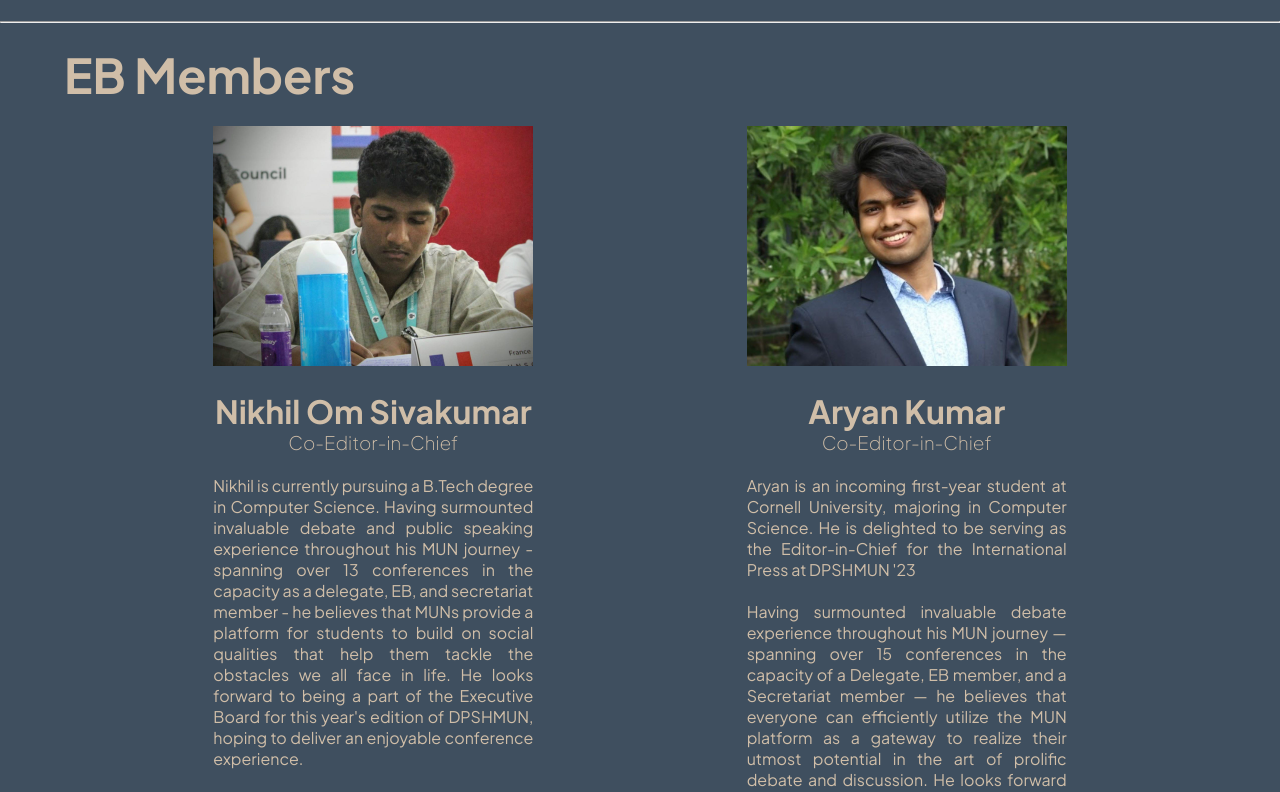
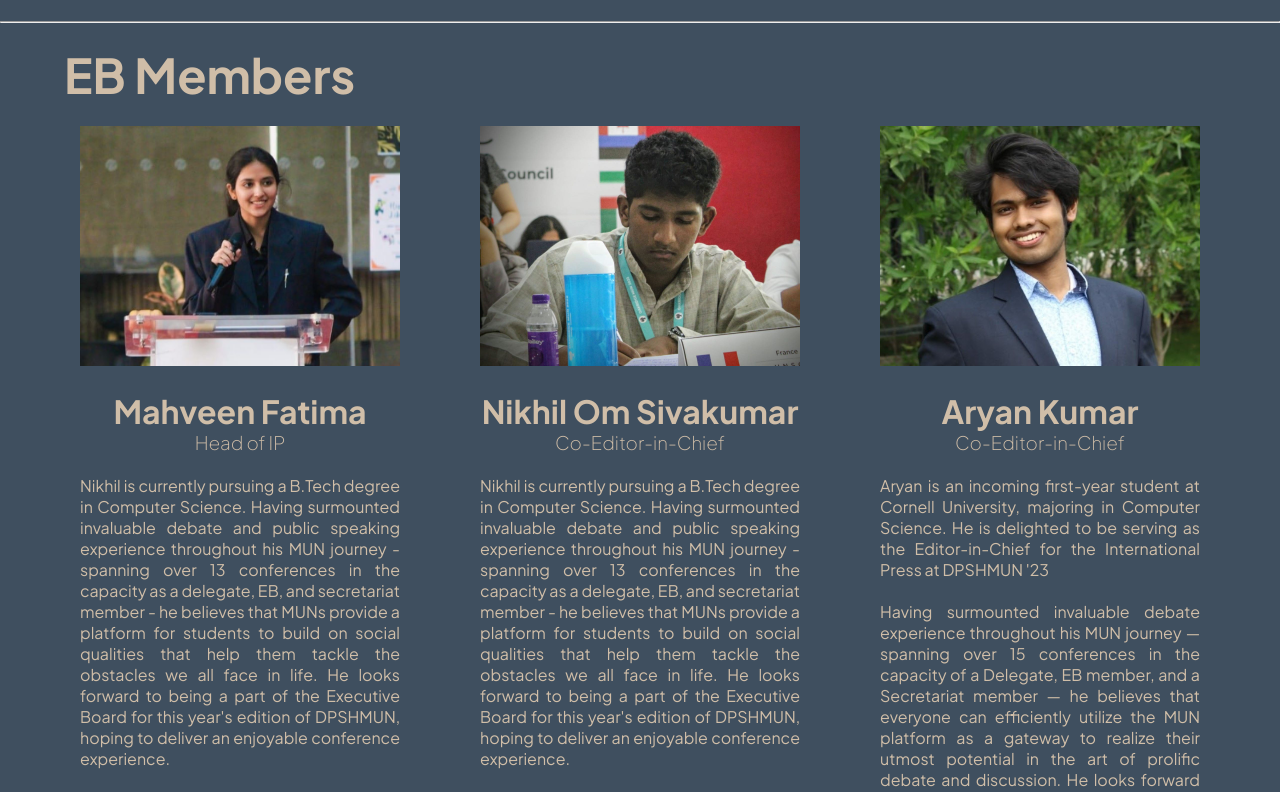
Before and after one commit to SEshaan/DPSH-MUN-Website, a SvelteKit app: page /IP in a window 1280 px wide. Shown: the part 1280-2072 px from the top of the page. Built offline with nearby package versions, Linux system fonts and the light colour scheme.

Commit message:
allocations + mahveen

```diff
--- a/src/routes/IP/+page.svelte
+++ b/src/routes/IP/+page.svelte
@@ -23,6 +23,12 @@
     <div id="eb">
         <h1>EB Members</h1><br>
         <div id="cards">
+            <div class="card">
+                <img src="./EB/Mahveen.jpeg" alt="" style="object-fit: contain;"><br><br>
+                <h2>Mahveen Fatima</h2><h3>Head of IP</h3><br>
+                <p>Nikhil is currently pursuing a B.Tech degree in Computer Science. Having surmounted invaluable debate and public speaking experience throughout his MUN journey - spanning over 13 conferences in the capacity as a delegate, EB, and secretariat member - he believes that MUNs provide a platform for students to build on social qualities that help them tackle the obstacles we all face in life. He looks forward to being a part of the Executive Board for this year's edition of DPSHMUN, hoping to deliver an enjoyable conference experience.
+                </p>
+            </div>
             <div class="card">
                 <img src="./EB/Nikhil.jpeg" alt="" style="object-fit: contain;"><br><br>
                 <h2>Nikhil Om Sivakumar</h2><h3>Co-Editor-in-Chief</h3><br>
```
Also changed, not shown: input.txt, static/EB/Mahveen.jpeg (added), 1 other file (tests, documents, lock files or other folders).
